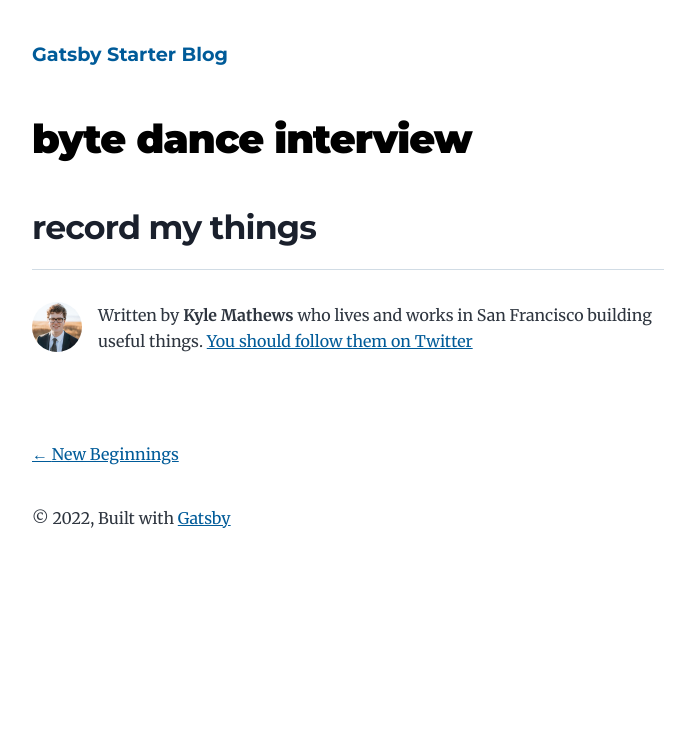
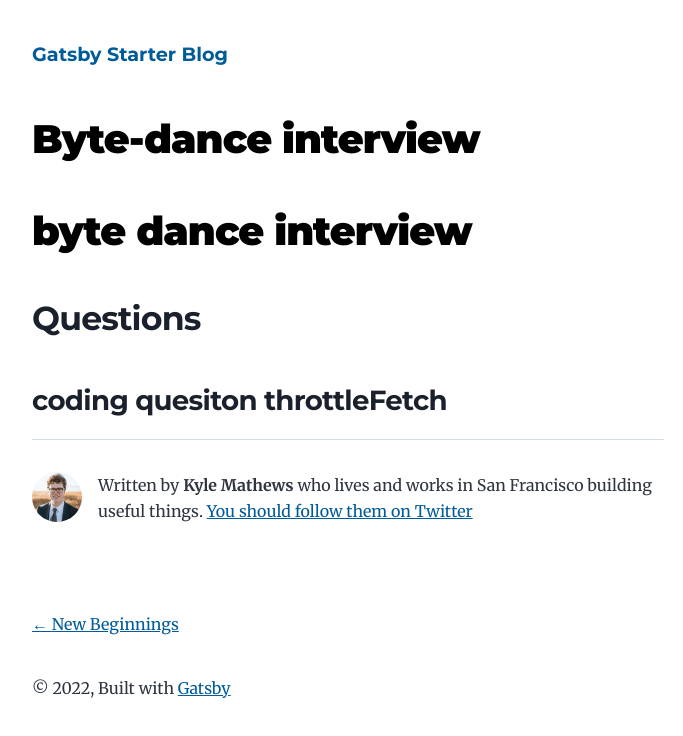
Before and after one commit to tomorrowthief/blog, a Gatsby site: page /byte-dance/ in a window 1280 px wide. Shown: the whole page, without its empty margins (292-975 px from the left). Built offline with nearby package versions, Linux system fonts and the light colour scheme; Gatsby itself is replaced by a stand-in of ours.

Commit message:
edit: byte-dance

```diff
--- a/content/blog/byte-dance/index.md
+++ b/content/blog/byte-dance/index.md
@@ -1,3 +1,11 @@
+---
+title: Byte-dance interview
+description: "record experience of interview"
+---
+
 # byte dance interview
 
-## record my things
+## Questions
+
+
+### coding quesiton throttleFetch
```
